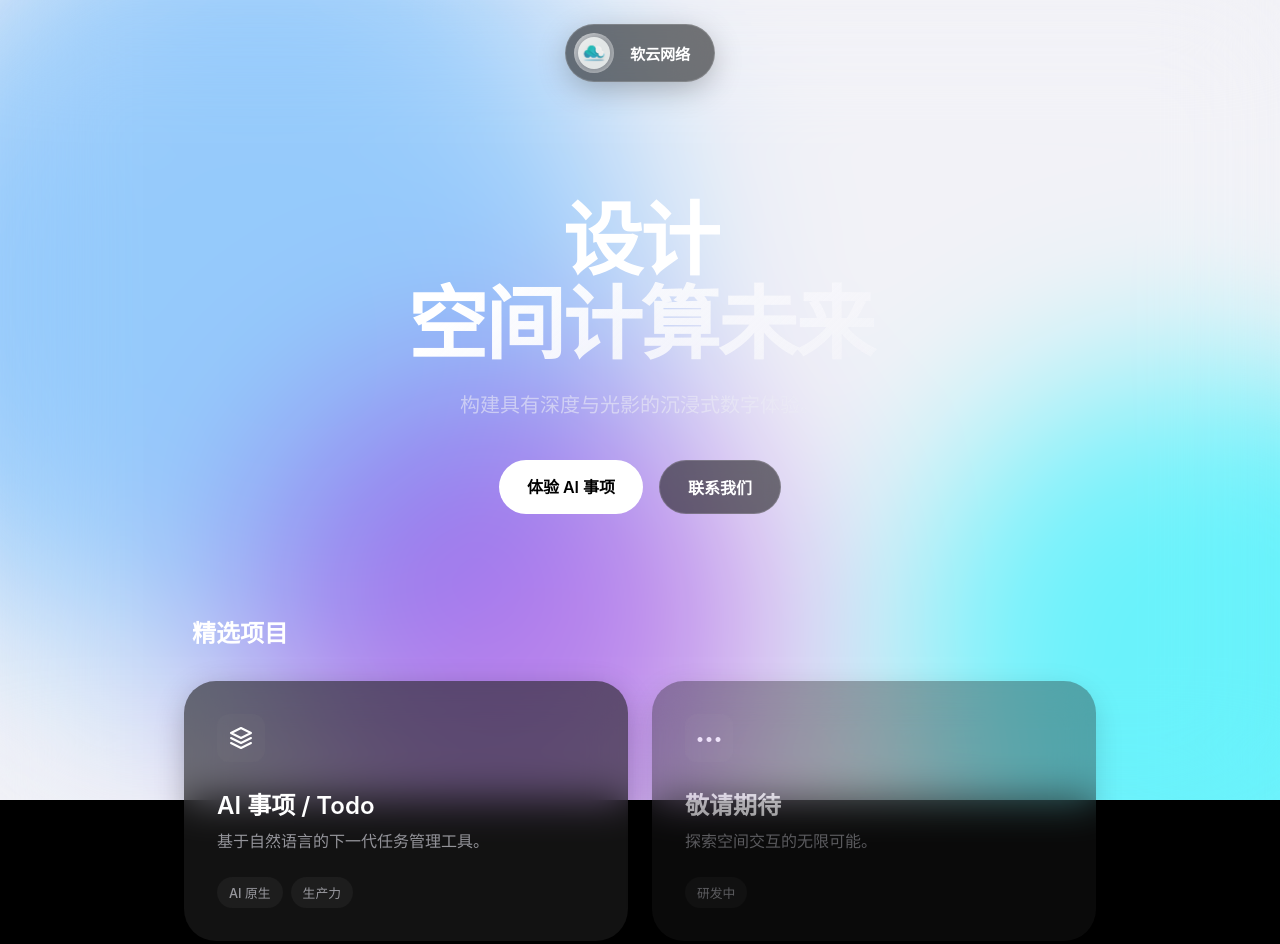
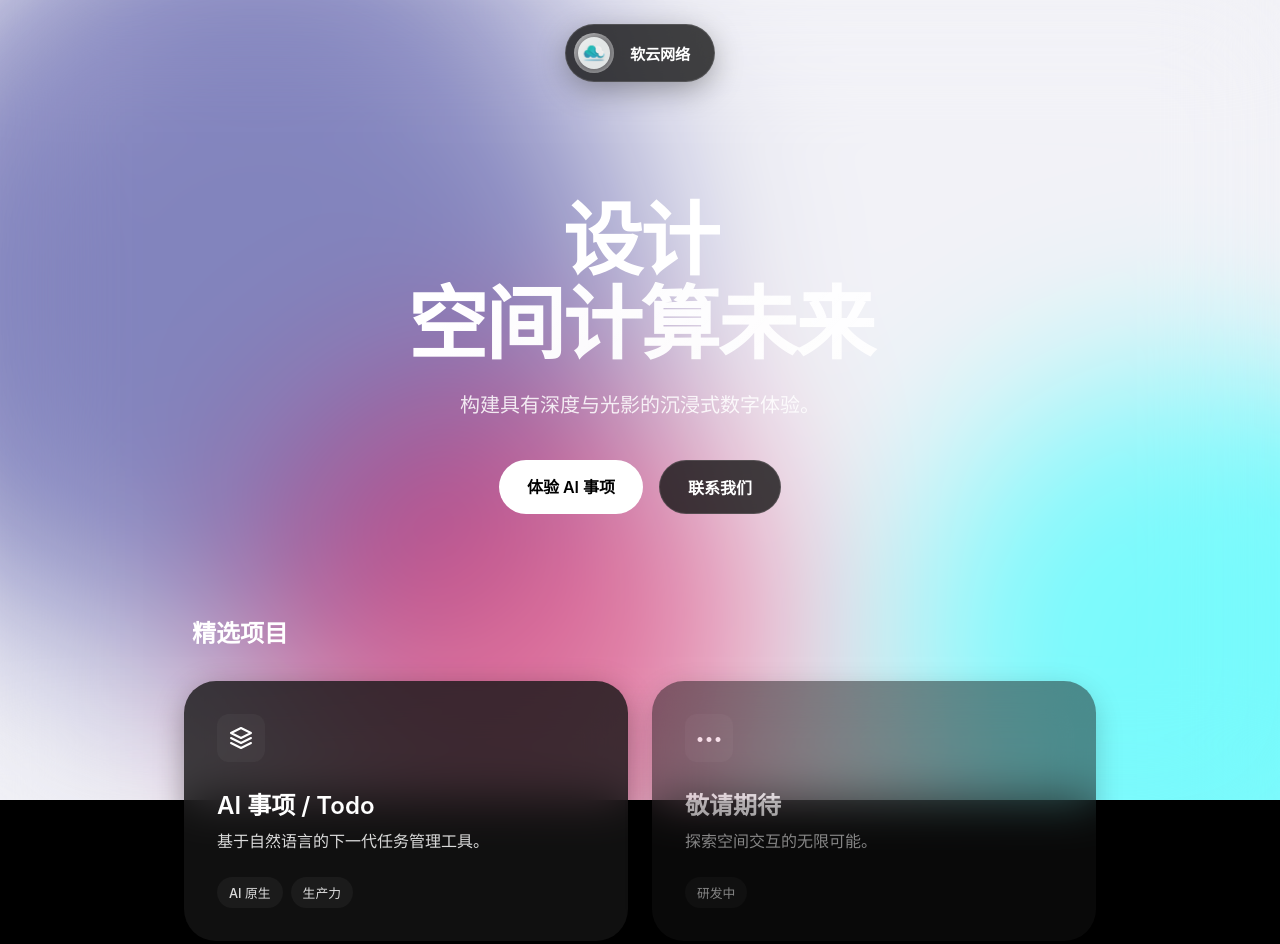
Before and after one commit to zocipro/ruanyun, a website built with Vite: page index.html in a window 1280 px wide. Shown: the top 944 px of the page. Built offline with nearby package versions, Linux system fonts and the dark colour scheme; a web font is replaced by a local one.

Commit message:
Add files via upload

```diff
--- a/index.html
+++ b/index.html
@@ -4,6 +4,8 @@
 <head>
     <meta charset="UTF-8" />
     <meta name="viewport" content="width=device-width, initial-scale=1.0" />
+    <meta name="theme-color" content="#f2f2f7" media="(prefers-color-scheme: light)">
+    <meta name="theme-color" content="#000000" media="(prefers-color-scheme: dark)">
     <title>软云网络 | Soft Cloud</title>
     <link rel="preconnect" href="https://fonts.googleapis.com">
     <link rel="preconnect" href="https://fonts.gstatic.com" crossorigin>
--- a/style.css
+++ b/style.css
@@ -2,16 +2,17 @@
     /* VisionOS Glass Variables */
 
     /* Light Mode (Daytime Spatial) */
-    --glass-bg: rgba(255, 255, 255, 0.65);
-    --glass-border: rgba(255, 255, 255, 0.5);
-    --glass-shadow: 0 4px 24px -1px rgba(0, 0, 0, 0.1);
-    --glass-blur: 20px;
+    --glass-bg: rgba(255, 255, 255, 0.7);
+    --glass-border: rgba(255, 255, 255, 0.6);
+    --glass-shadow: 0 4px 24px -1px rgba(0, 0, 0, 0.05);
+    --glass-blur: 24px;
+    --bg-solid: #f2f2f7;
 
     --text-primary: #000000;
-    --text-secondary: rgba(60, 60, 67, 0.6);
-    --text-tertiary: rgba(60, 60, 67, 0.3);
+    --text-secondary: rgba(60, 60, 67, 0.8);
+    --text-tertiary: rgba(60, 60, 67, 0.5);
 
-    --spotlight-color: rgba(255, 255, 255, 0.8);
+    --spotlight-color: rgba(255, 255, 255, 0.9);
 
     /* Mesh Gradient Colors (Day) */
     --mesh-1: #FF9A9E;
@@ -27,20 +28,21 @@
 @media (prefers-color-scheme: dark) {
     :root {
         /* Dark Mode (Immersive Spatial) */
-        --glass-bg: rgba(30, 30, 30, 0.6);
-        --glass-border: rgba(255, 255, 255, 0.15);
-        --glass-shadow: 0 8px 32px -4px rgba(0, 0, 0, 0.3);
+        --glass-bg: rgba(20, 20, 20, 0.8);
+        --glass-border: rgba(255, 255, 255, 0.12);
+        --glass-shadow: 0 8px 32px -4px rgba(0, 0, 0, 0.4);
+        --bg-solid: #000000;
 
         --text-primary: #FFFFFF;
-        --text-secondary: rgba(235, 235, 245, 0.6);
-        --text-tertiary: rgba(235, 235, 245, 0.3);
+        --text-secondary: rgba(255, 255, 255, 0.85);
+        --text-tertiary: rgba(255, 255, 255, 0.5);
 
-        --spotlight-color: rgba(255, 255, 255, 0.15);
+        --spotlight-color: rgba(255, 255, 255, 0.2);
 
         /* Mesh Gradient Colors (Night) */
-        --mesh-1: #4facfe;
-        --mesh-2: #00f2fe;
-        --mesh-3: #8e2de2;
+        --mesh-1: #2E3192;
+        --mesh-2: #1BFFFF;
+        --mesh-3: #D4145A;
     }
 }
 
@@ -55,7 +57,7 @@ body {
     color: var(--text-primary);
     min-height: 100vh;
     overflow-x: hidden;
-    background: #000;
+    background: var(--bg-solid);
     /* Fallback */
 }
 
```
